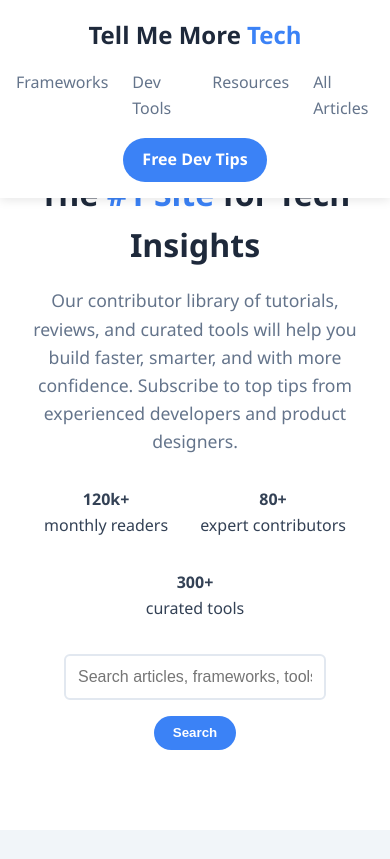
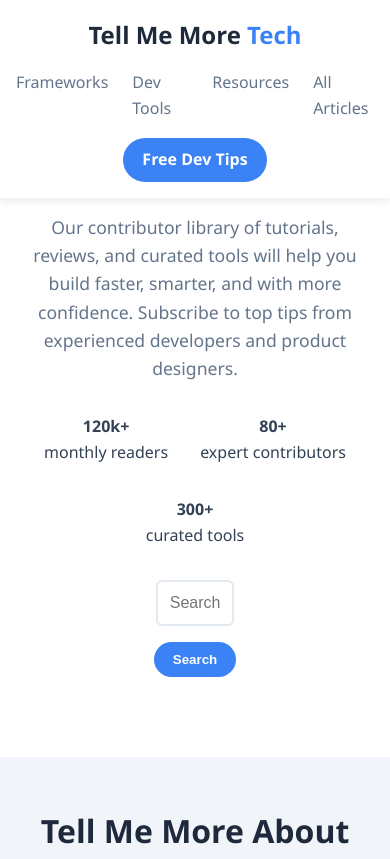
Before and after one commit to abdabkim/tellmemoretech, a plain HTML site: page index.html in a window 390 px wide. Shown: the top 859 px of the page. Drawn offline with Linux system fonts and the light colour scheme.

```diff
--- a/css/homestyle.css
+++ b/css/homestyle.css
@@ -315,10 +315,11 @@ main {
         flex-direction: column;
         gap: 1rem;
         padding: 1rem;
+        margin-bottom: 10%;
     }
 
     main {
-        margin-top: 120px;
+        margin-top: 12%;
     }
 
     .hero h1 {
@@ -331,6 +332,6 @@ main {
 
     .search-box input {
         width: 100%;
-        max-width: 300px;
+        max-width: 30%;
     }
 }
```
